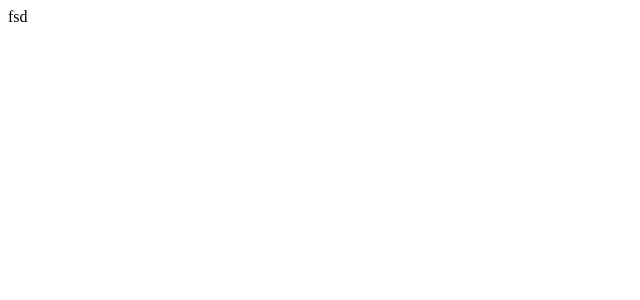
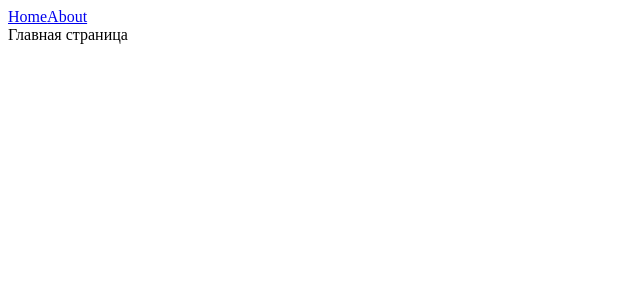
Before and after one commit to alik-avizha/tanstack-practise, a React (Vite) app: page / in a window 1280 px wide. Shown: the top 300 px of the page, without its empty margins (0-640 px from the left). Built offline with nearby package versions, Linux system fonts and the light colour scheme.

Commit message:
feat(*): added tanstack router

```diff
--- a/package.json
+++ b/package.json
@@ -10,6 +10,8 @@
     "preview": "vite preview"
   },
   "dependencies": {
+    "@tanstack/react-router": "^1.170.10",
+    "@tanstack/react-router-devtools": "^1.167.0",
     "react": "^19.2.6",
     "react-dom": "^19.2.6"
   },
@@ -17,6 +19,7 @@
     "@babel/core": "^7.29.0",
     "@eslint/js": "^10.0.1",
     "@rolldown/plugin-babel": "^0.2.3",
+    "@tanstack/router-plugin": "^1.168.13",
     "@types/babel__core": "^7.20.5",
     "@types/node": "^24.12.3",
     "@types/react": "^19.2.14",
--- a/src/app.tsx
+++ /dev/null
@@ -1,5 +0,0 @@
-import "./index.css";
-
-export const App = () => {
-  return <>fsd</>;
-};
--- a/src/main.tsx
+++ b/src/main.tsx
@@ -1,10 +1,59 @@
-import { StrictMode } from 'react'
-import { createRoot } from 'react-dom/client'
-import './index.css'
-import {App} from './app.tsx'
+import { StrictMode } from "react";
+import ReactDOM from "react-dom/client";
+import {
+  createRouter,
+  createRootRoute,
+  createRoute,
+  RouterProvider,
+  Outlet,
+  Link,
+} from "@tanstack/react-router";
 
-createRoot(document.getElementById('root')!).render(
+import { TanStackRouterDevtools } from "@tanstack/react-router-devtools";
+
+// Создаём корневой роут
+const rootRoute = createRootRoute({
+  component: () => (
+    <>
+      <nav>
+        <Link to="/">Home</Link>
+        <Link to="/about">About</Link>
+      </nav>
+      <Outlet />
+      <TanStackRouterDevtools />
+    </>
+  ),
+});
+
+// Создаём дочерние роуты
+const indexRoute = createRoute({
+  getParentRoute: () => rootRoute,
+  path: "/",
+  component: () => <div>Главная страница</div>,
+});
+
+const aboutRoute = createRoute({
+  getParentRoute: () => rootRoute,
+  path: "/about",
+  component: () => <div>О нас</div>,
+});
+
+// Собираем дерево роутов
+const routeTree = rootRoute.addChildren([indexRoute, aboutRoute]);
+
+// Создаём экземпляр роутера
+const router = createRouter({ routeTree });
+
+// Регистрируем типы
+declare module "@tanstack/react-router" {
+  interface Register {
+    router: typeof router;
+  }
+}
+
+// Точка входа в приложение
+ReactDOM.createRoot(document.getElementById("root")!).render(
   <StrictMode>
-    <App />
+    <RouterProvider router={router} />
   </StrictMode>,
-)
+);
--- a/vite.config.ts
+++ b/vite.config.ts
@@ -1,11 +1,16 @@
-import { defineConfig } from 'vite'
-import react, { reactCompilerPreset } from '@vitejs/plugin-react'
-import babel from '@rolldown/plugin-babel'
+import { defineConfig } from "vite";
+import react, { reactCompilerPreset } from "@vitejs/plugin-react";
+import babel from "@rolldown/plugin-babel";
+import { tanstackRouter } from "@tanstack/router-plugin/vite";
 
 // https://vite.dev/config/
 export default defineConfig({
   plugins: [
+    tanstackRouter({
+      target: "react",
+      autoCodeSplitting: true,
+    }),
     react(),
-    babel({ presets: [reactCompilerPreset()] })
+    babel({ presets: [reactCompilerPreset()] }),
   ],
-})
+});
```
Also changed, not shown: 1 other file (tests, documents, lock files or other folders).
